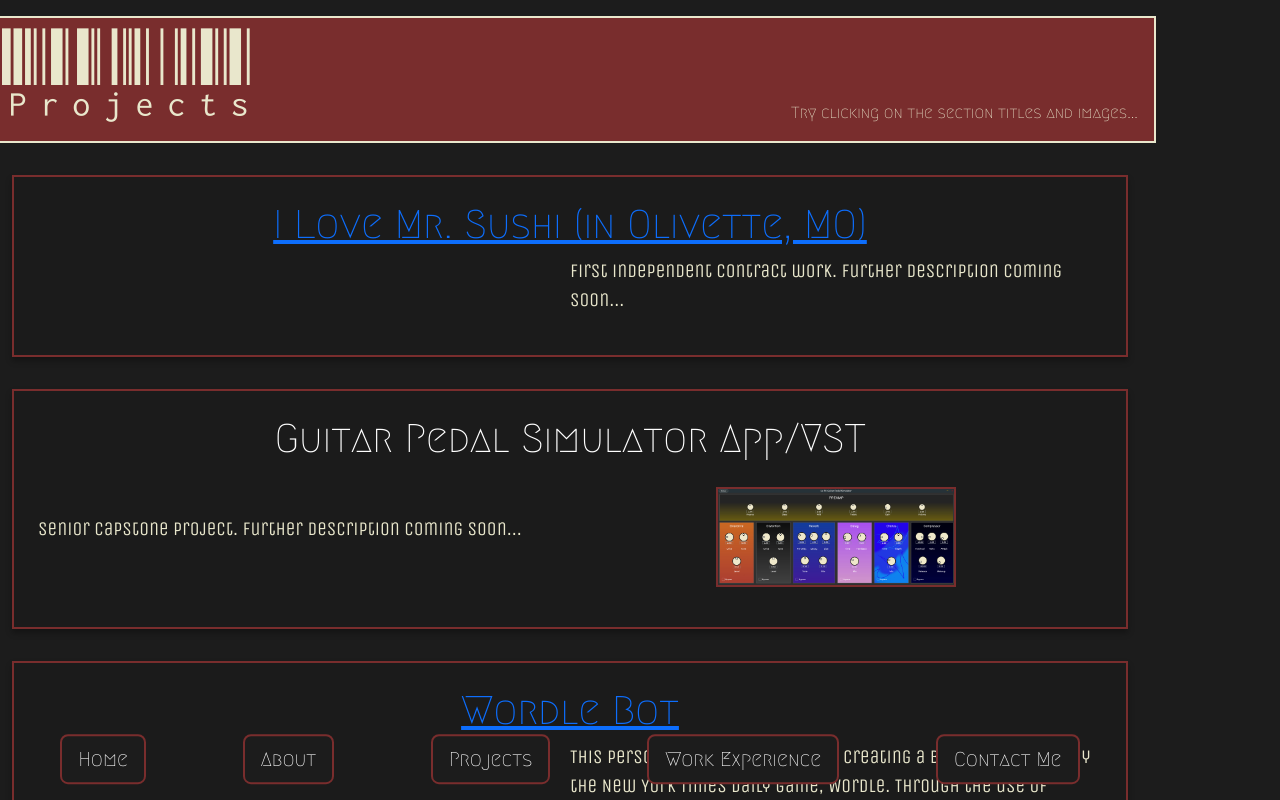
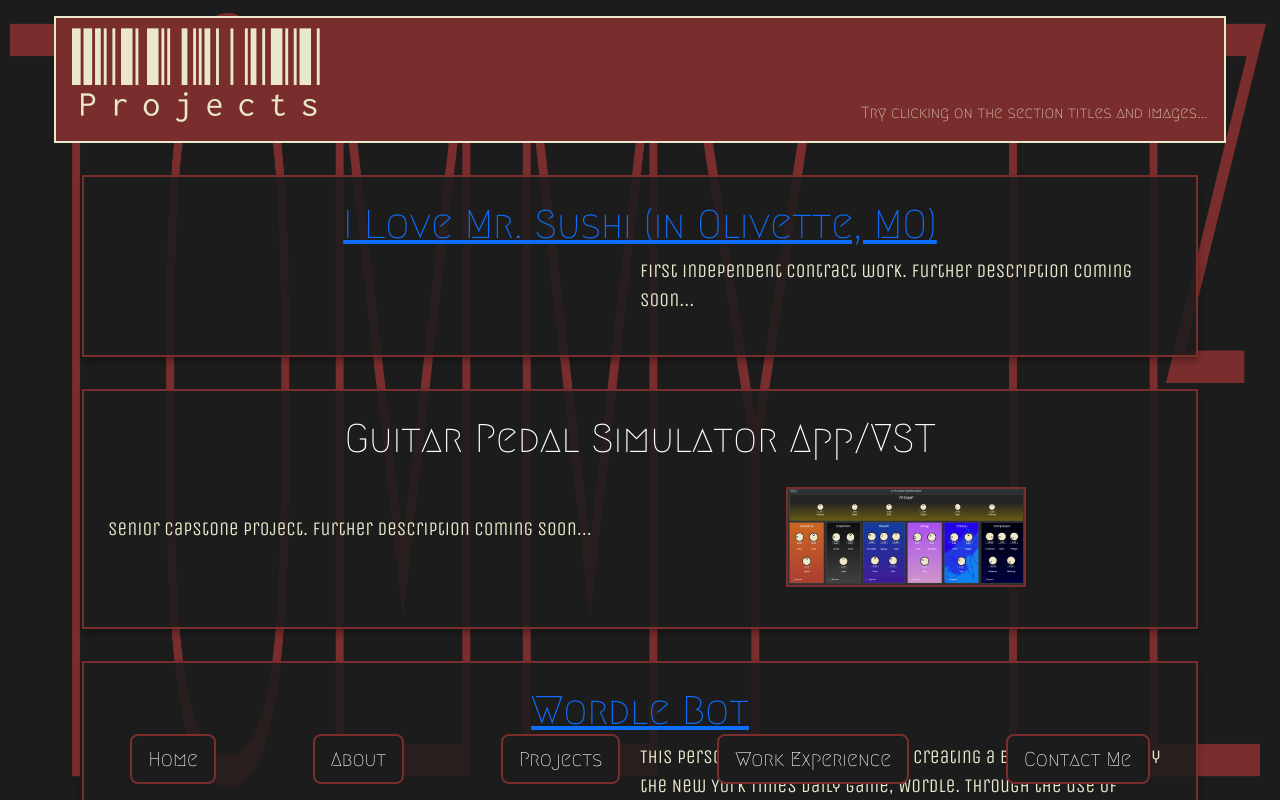
Before and after one commit to tcdle137/tommy-le, a Next.js app: page /projects in a window 1280 px wide. Shown: the top 800 px of the page. Built offline with nearby package versions, Linux system fonts and the light colour scheme.

Commit message:
im stupid

```diff
--- a/app/globals.css
+++ b/app/globals.css
@@ -22,17 +22,7 @@
 
 /* Background styling ---------------------------------------------------------------------*/
 .body {
-  background-color: #1c1c1c;
-  background-image: url('/HomeBG.png');
-  background-size: 100% 100%;
-  position: fixed;
-  top: 0;
-  left: 0;
-  background-position: center;
-  min-height: 100dvh;
-  overflow: auto;
-  display: flex;
-  flex-direction: column;
+
 }
 
 /* Footer styling ---------------------------------------------------------------------*/
--- a/app/layout.js
+++ b/app/layout.js
@@ -16,7 +16,17 @@ export const viewport = {
 export default function RootLayout({ children }) {
   return (
     <html lang="en">
-      <body className="body">
+      <body style={{
+        backgroundImage: `url(${background.src})`,
+        backgroundColor: '#1c1c1c',
+        backgroundSize: '100% 100%',
+        backgroundAttachment: 'fixed',
+        backgroundPosition: 'center',
+        minHeight: '100dvh',
+        overflow: 'auto',
+        display: 'flex',
+        flexDirection: 'column'
+      }}>
         {children}
         <Footer />
       </body>
```
